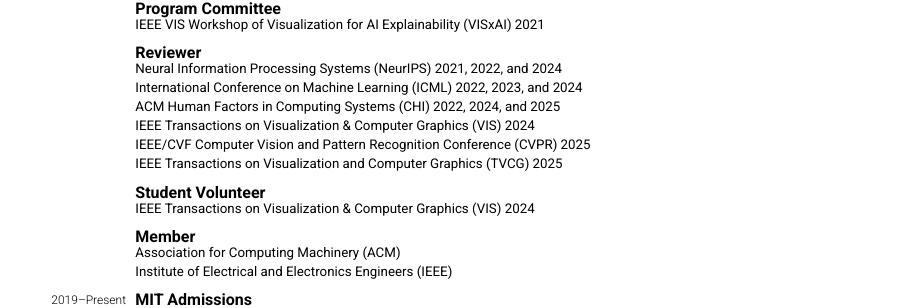
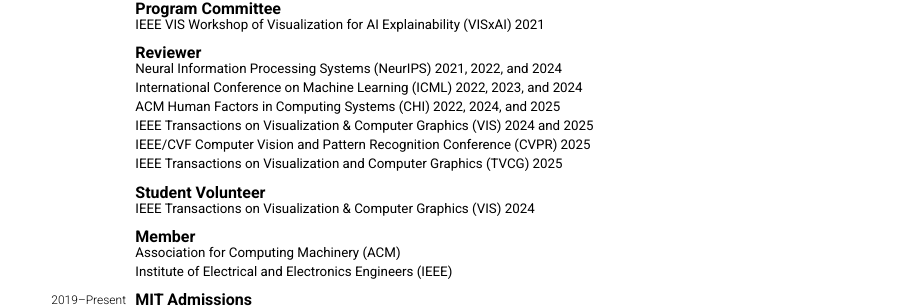
Before and after one commit to aboggust/aboggust.github.io, a Jekyll site: the page built from cv.markdown, in a window 1280 px wide and 900 px high, scrolled down 3909 px. Shown: the part 497-805 px from the top of the window, without its empty margins (185-1099 px from the left). Built offline with Jekyll 4.4.1, drawn with Linux system fonts in a browser that asks for light colours; nearby versions of some CDN libraries.

Commit message:
Add VIS 2025 reviewing

```diff
--- a/_data/service.yml
+++ b/_data/service.yml
@@ -30,6 +30,7 @@
   role: reviewer
   years:
     - 2024
+    - 2025
 - name: acm
   role: member
 - name: ieee
@@ -38,10 +39,6 @@
   role: student volunteer
   years:
     - 2024
-# - name: neurips-tsta
-#   role: program committee
-#   years:
-#     - 2024
 - name: cvpr
   role: reviewer
   years:
```
Also changed, not shown: 4 other files.
